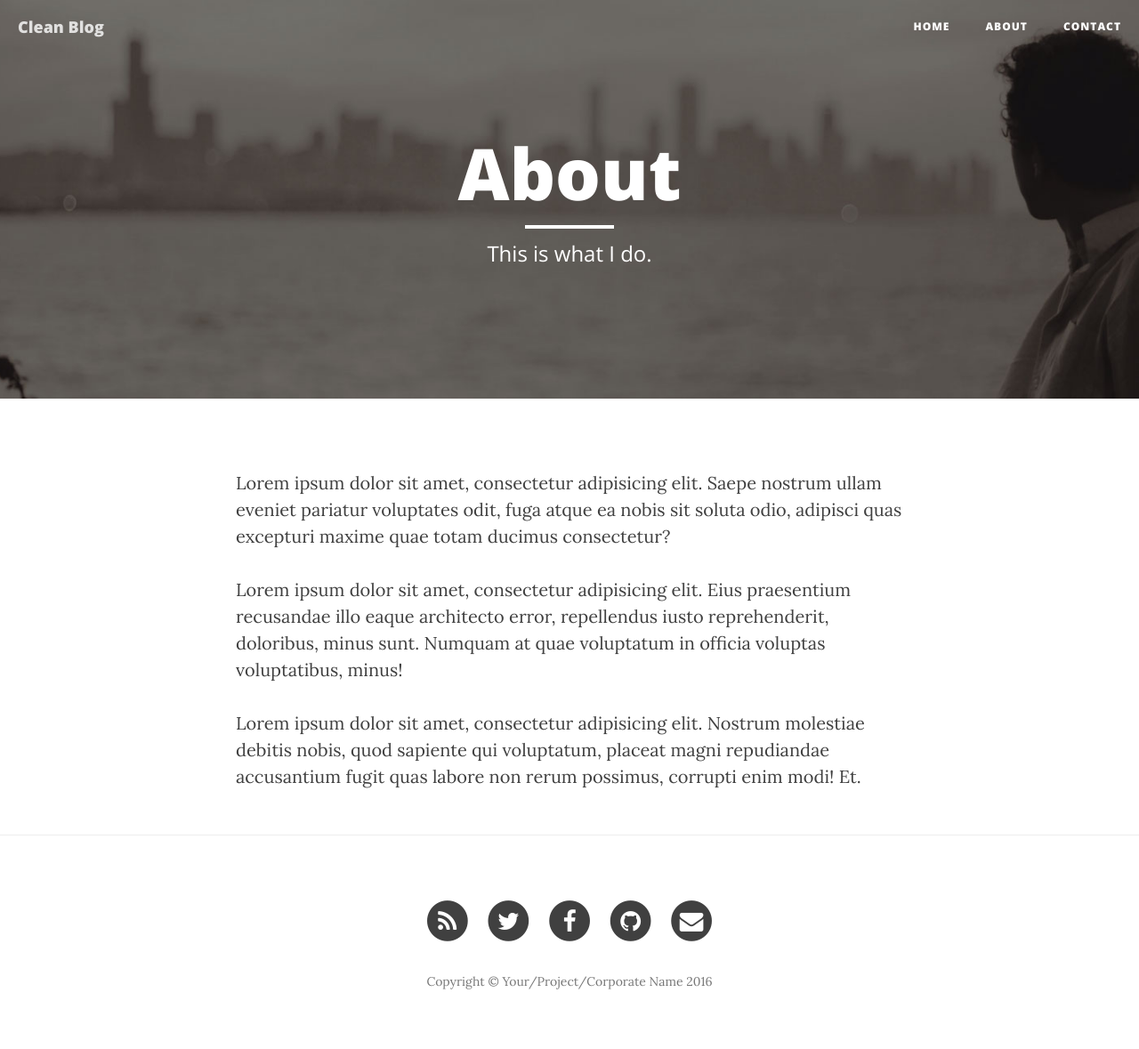
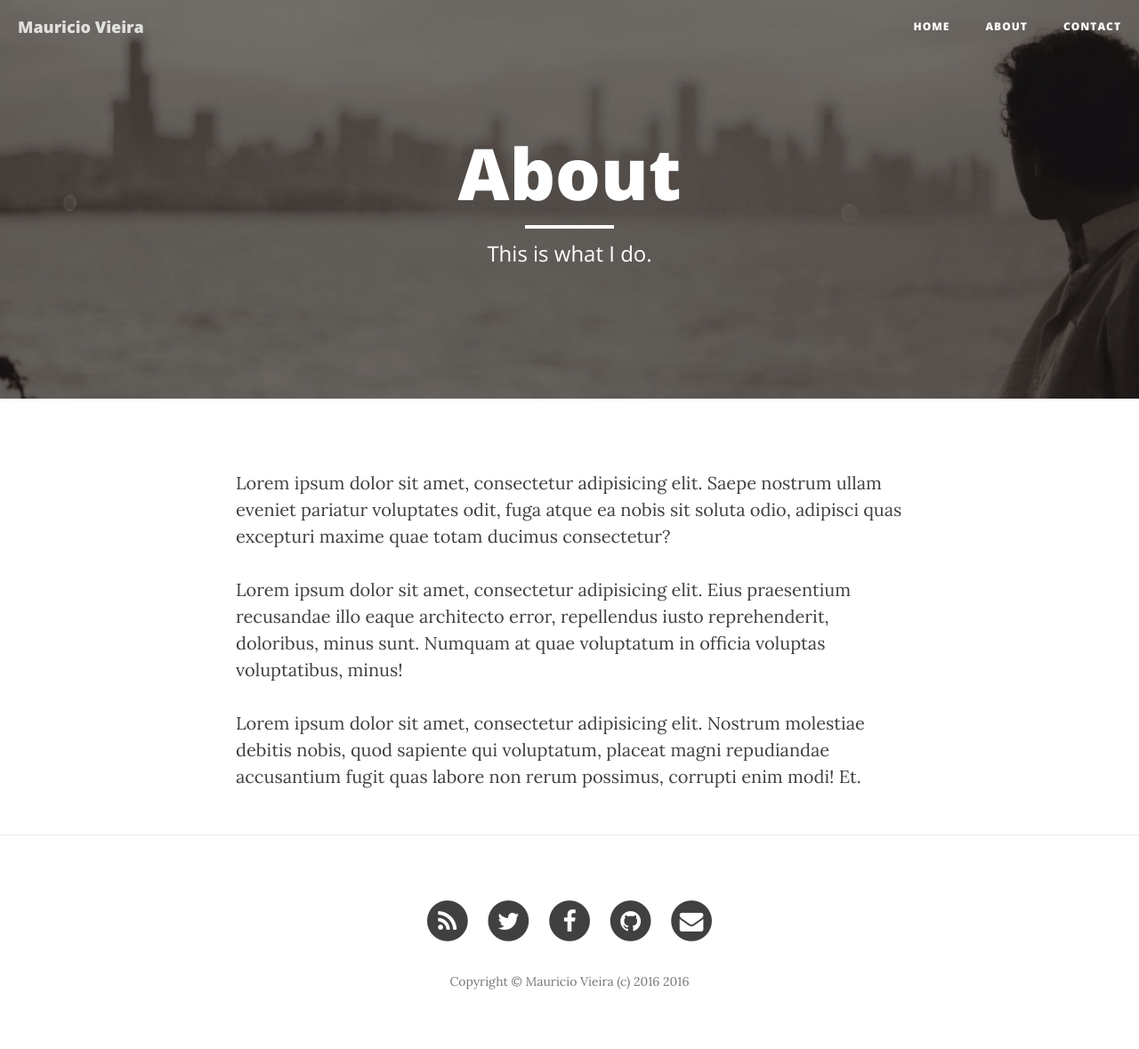
Before and after one commit to mauriciovieira/mauriciovieira.github.io, a Jekyll site: the page built from about.html, in a window 1280 px wide. Shown: the whole page at 89% size. Built offline with Jekyll 4.4.1, drawn with Linux system fonts in a browser that asks for light colours; nearby versions of some CDN libraries; some of the changed lines change nothing that is shown.

Commit message:
Adjust jekyll config

```diff
--- a/_config.yml
+++ b/_config.yml
@@ -1,19 +1,19 @@
 # Site settings
-title: Clean Blog
+title: Mauricio Vieira
 header-img: img/home-bg.jpg
-email: your-email@yourdomain.com
-copyright_name: Your/Project/Corporate Name
-description: "Write your site description here. It will be used as your sites meta description as well!"
-baseurl: "/startbootstrap-clean-blog-jekyll"
-url: "http://yourdomain.com"
-twitter_username: SBootstrap
-github_username:  davidtmiller
-facebook_username:  StartBootstrap
-email_username:  your-email@yourdomain.com
+email: contact@mauriciovieira.net
+copyright_name: Mauricio Vieira (c) 2016
+description: "A new tech blog (again)"
+baseurl: ""
+url: "http://mauriciovieira.github.io"
+twitter_username: mauriciovieira
+github_username:  mauriciovieira
+facebook_username:  mbcvieira
+email_username:  contact@mauriciovieira.net
 
 # Google Analytics
 # To enable google analytics, uncomment below line with a valid Google Tracking ID
-# google_tracking_id:
+google_tracking_id: UA-83385206-1
 
 # Build settings
 markdown: kramdown
```
